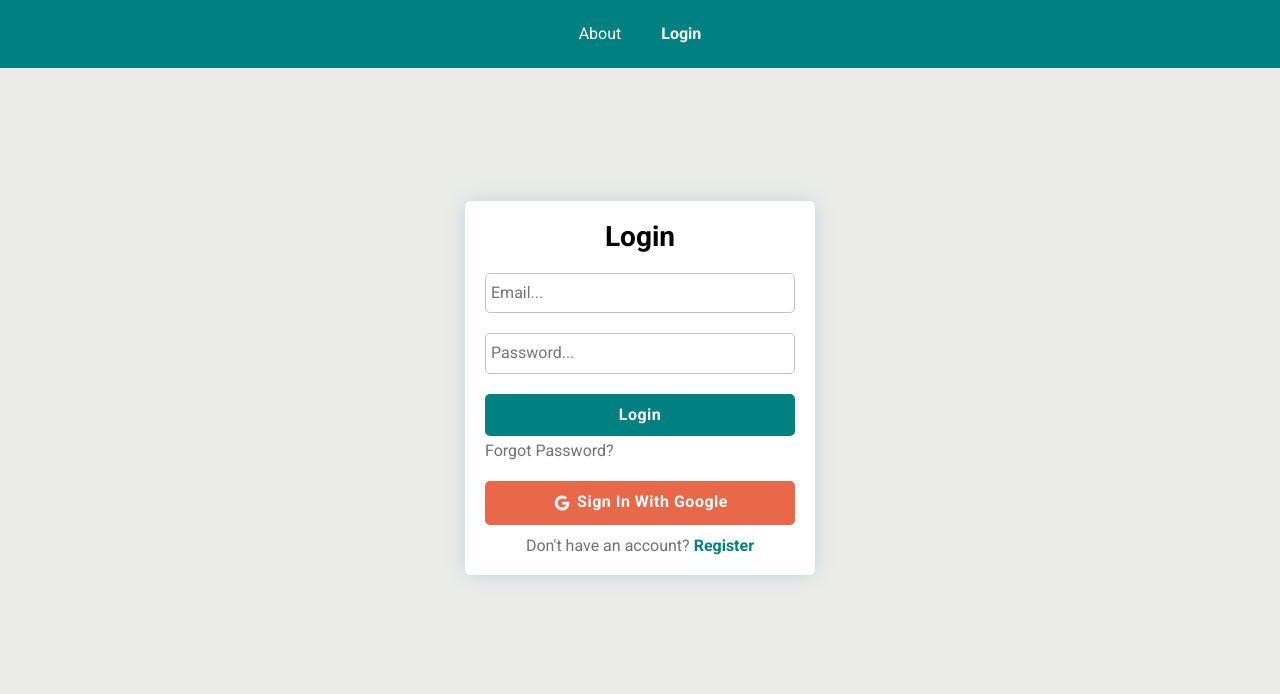
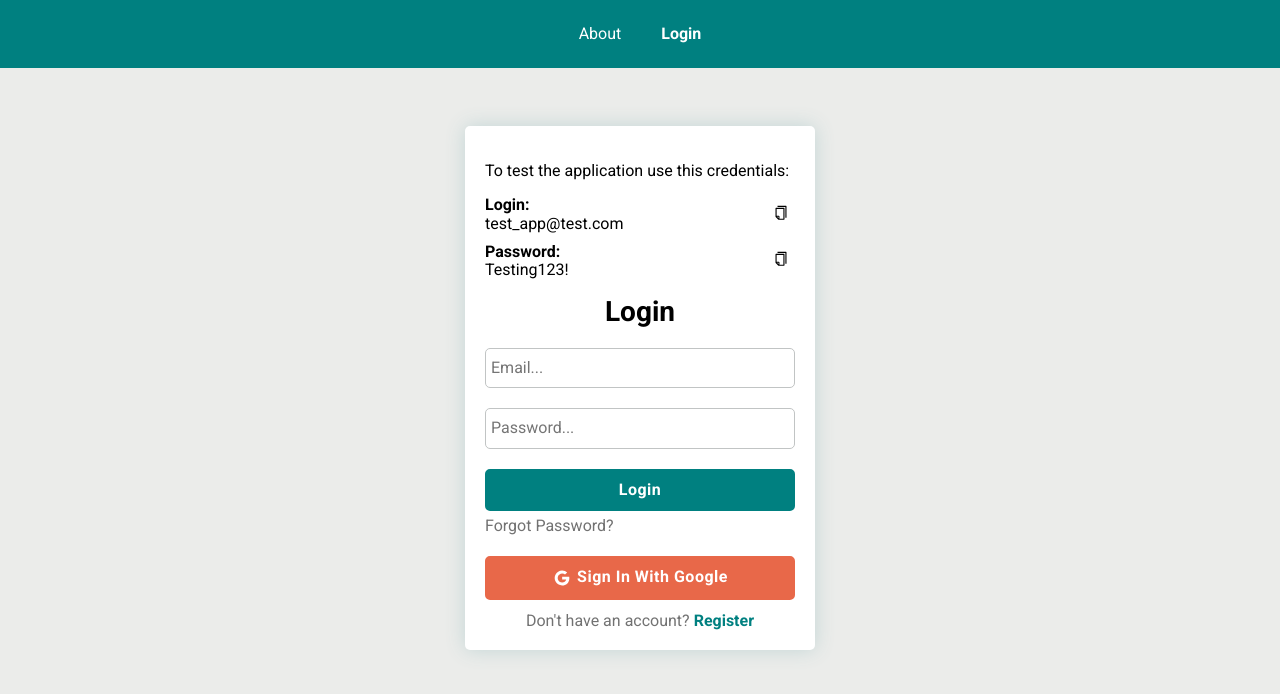
Before and after one commit to marcin10lw/Fullstack-Todo-list-react, a React (Create React App) app: page /#/login in a window 1280 px wide. Shown: the top 694 px of the page. Built offline with nearby package versions, Linux system fonts and the light colour scheme; no server answers.

Commit message:
added testing credentials

```diff
--- /dev/null
+++ b/src/features/auth/LoginPage/credentialsList.js
@@ -0,0 +1,12 @@
+export const credentialsList = [
+  {
+    id: 1,
+    type: "Login",
+    content: "test_app@test.com",
+  },
+  {
+    id: 2,
+    type: "Password",
+    content: "Testing123!",
+  },
+];
--- a/src/features/auth/LoginPage/index.js
+++ b/src/features/auth/LoginPage/index.js
@@ -1,6 +1,6 @@
 import Container from "../../../common/Container/styled";
 import { AiOutlineGoogle } from "react-icons/ai";
-import { Text } from "./styled";
+import { CredentialsInfo, DescriptionListGroup, Text } from "./styled";
 import { Link } from "react-router-dom";
 import { useState } from "react";
 import { signInWithEmailAndPassword, signInWithPopup } from "firebase/auth";
@@ -17,6 +17,8 @@ import {
 } from "../AuthStyled";
 import { useDispatch } from "react-redux";
 import { setIsLoading } from "../authSlice";
+import { AiOutlineCopy } from "react-icons/ai";
+import { credentialsList } from "./credentialsList";
 
 const LoginPage = () => {
   const [email, setEmail] = useState("");
@@ -57,9 +59,33 @@ const LoginPage = () => {
     }
   };
 
+  const onCredentialCopy = async (text) => {
+    try {
+      await navigator.clipboard.writeText(text);
+      toast.success("Copied do clipboard", { position: "bottom-center" });
+    } catch (error) {
+      toast.error("Couldn't copy to clipboard", { position: "bottom-center" });
+    }
+  };
+
   return (
+    <>
       <Container auth>
         <AuthSection>
+          <CredentialsInfo>
+            <p>To test the application use this credentials:</p>
+            <dl>
+              {credentialsList.map(({ id, type, content }) => (
+                <DescriptionListGroup key={id}>
+                  <dt>{type}:</dt>
+                  <dd>{content}</dd>
+                  <button onClick={() => onCredentialCopy(content)}>
+                    <AiOutlineCopy />
+                  </button>
+                </DescriptionListGroup>
+              ))}
+            </dl>
+          </CredentialsInfo>
           <AuthHeading>Login</AuthHeading>
           <AuthForm onSubmit={loginUser}>
             <AuthInput
@@ -89,6 +115,7 @@ const LoginPage = () => {
           </AuthMessage>
         </AuthSection>
       </Container>
+    </>
   );
 };
 
--- a/src/features/auth/LoginPage/styled.js
+++ b/src/features/auth/LoginPage/styled.js
@@ -15,3 +15,46 @@ export const Text = styled.div`
     }
   }
 `;
+
+export const CredentialsInfo = styled.div`
+  text-align: start;
+
+  dl {
+    display: flex;
+    flex-direction: column;
+    gap: 10px;
+  }
+`;
+
+export const DescriptionListGroup = styled.div`
+  position: relative;
+  display: flex;
+  flex-direction: column;
+
+  button {
+    position: absolute;
+    top: 50%;
+    transform: translateY(-50%);
+    right: 0;
+    background-color: transparent;
+    border: none;
+    cursor: pointer;
+
+    &:hover {
+      color: ${({ theme }) => theme.colors.teal};
+    }
+  }
+
+  dt,
+  dd {
+    display: inline-block;
+  }
+
+  dt {
+    font-weight: 700;
+  }
+
+  dd {
+    margin: 0;
+  }
+`;
```
Lines whose indentation alone changed are shown as unchanged.
